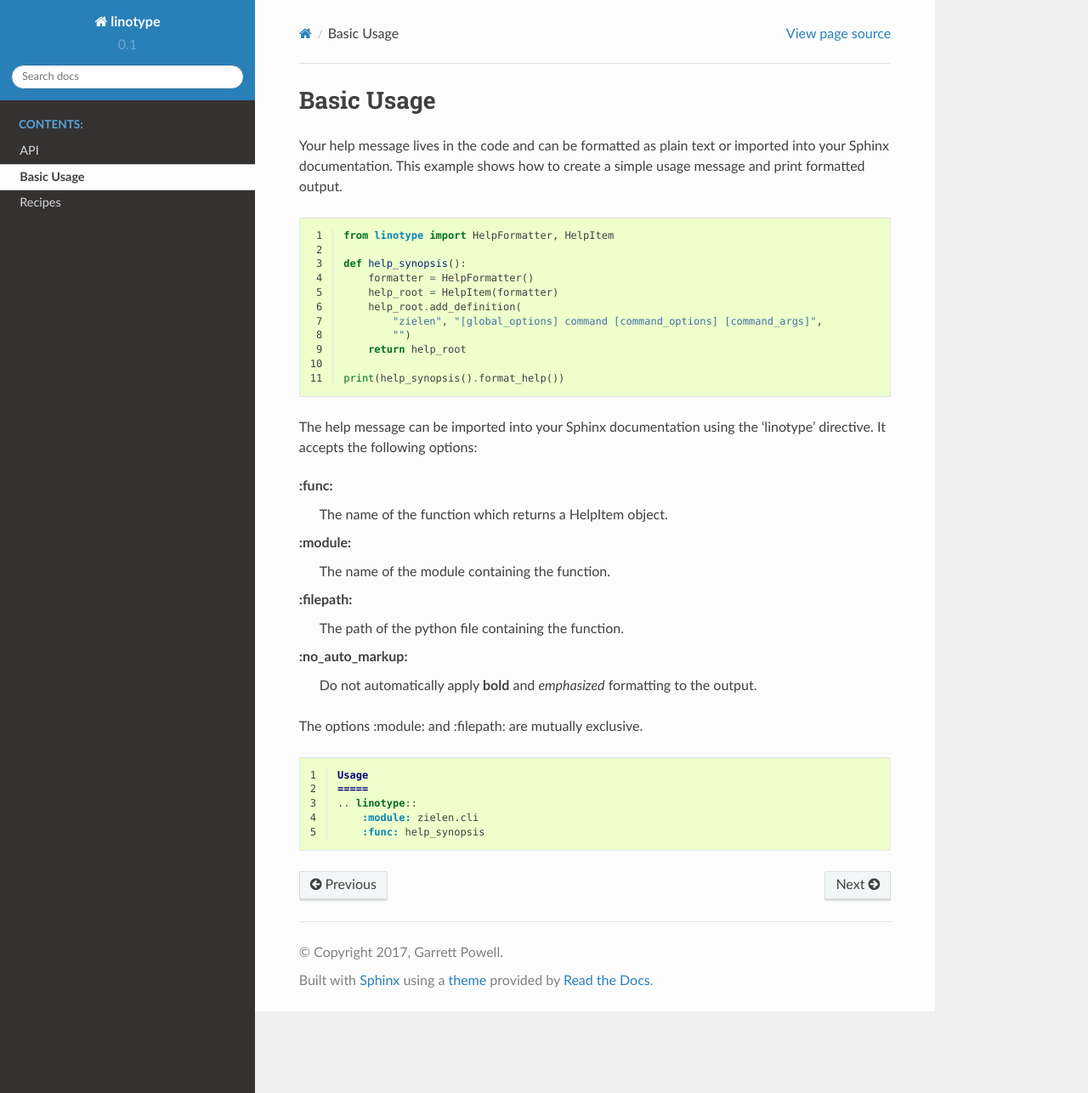
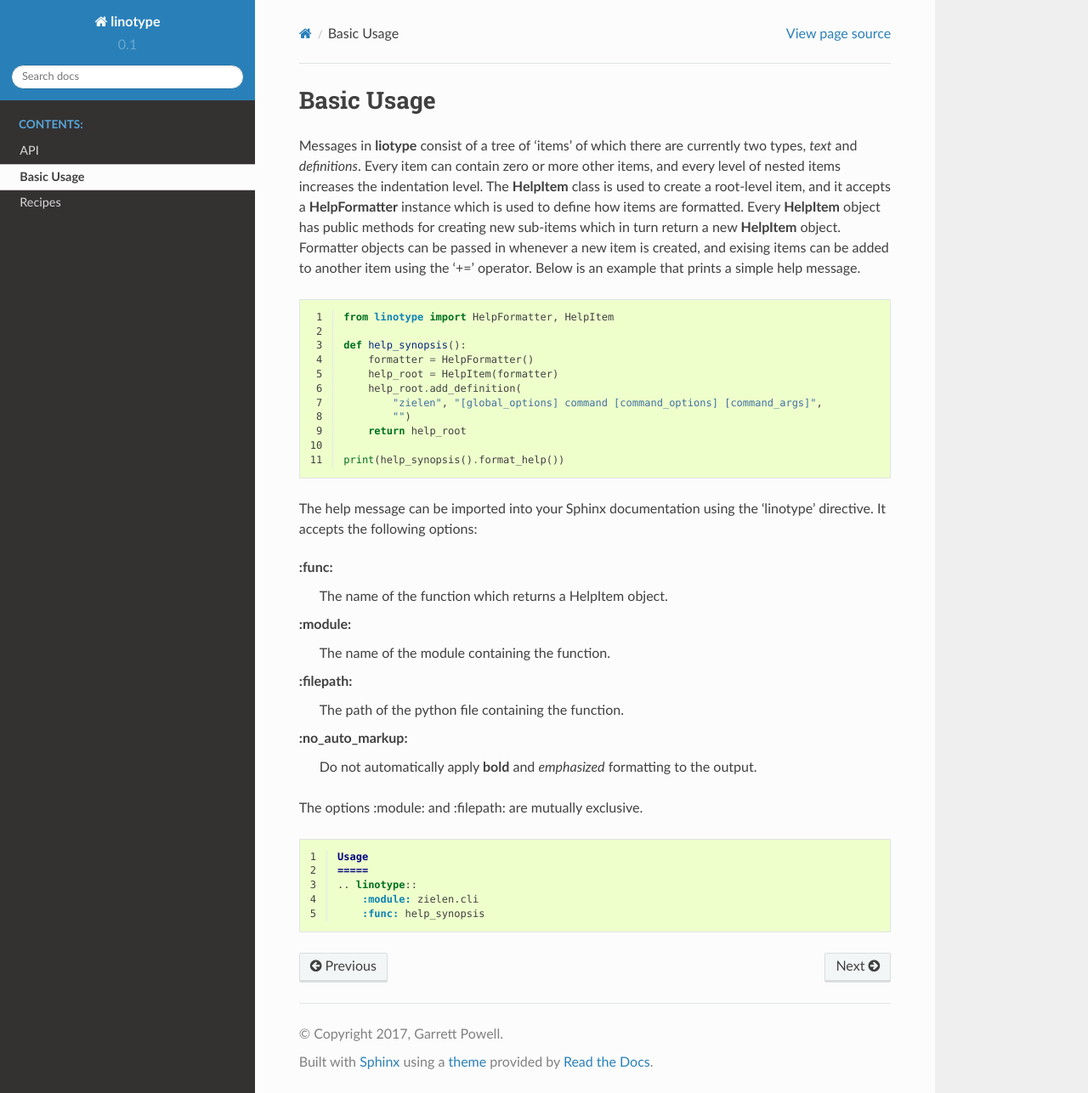
Before and after one commit to lostatc/linotype, a Sphinx documentation site: the page built from docs/usage.rst, in a window 1280 px wide and 1286 px high. Shown: the whole window at 85% size. Built offline with Sphinx 7.4.7 and the Read the Docs theme 2.0.0, drawn with Linux system fonts in a browser that asks for light colours.

Commit message:
Add to documentation

```diff
--- a/docs/usage.rst
+++ b/docs/usage.rst
@@ -1,8 +1,15 @@
 Basic Usage
 ===========
-Your help message lives in the code and can be formatted as plain text or
-imported into your Sphinx documentation. This example shows how to create a
-simple usage message and print formatted output.
+Messages in **liotype** consist of a tree of 'items' of which there are
+currently two types, *text* and *definitions*. Every item can contain zero or
+more other items, and every level of nested items increases the indentation
+level. The **HelpItem** class is used to create a root-level item, and it
+accepts a **HelpFormatter** instance which is used to define how items are
+formatted. Every **HelpItem** object has public methods for creating new
+sub-items which in turn return a new **HelpItem** object. Formatter objects can
+be passed in whenever a new item is created, and exising items can be added to
+another item using the '+=' operator. Below is an example that prints a simple
+help message.
 
 .. code-block:: python
     :linenos:
```
Also changed, not shown: README.rst (+9 -3 lines).
